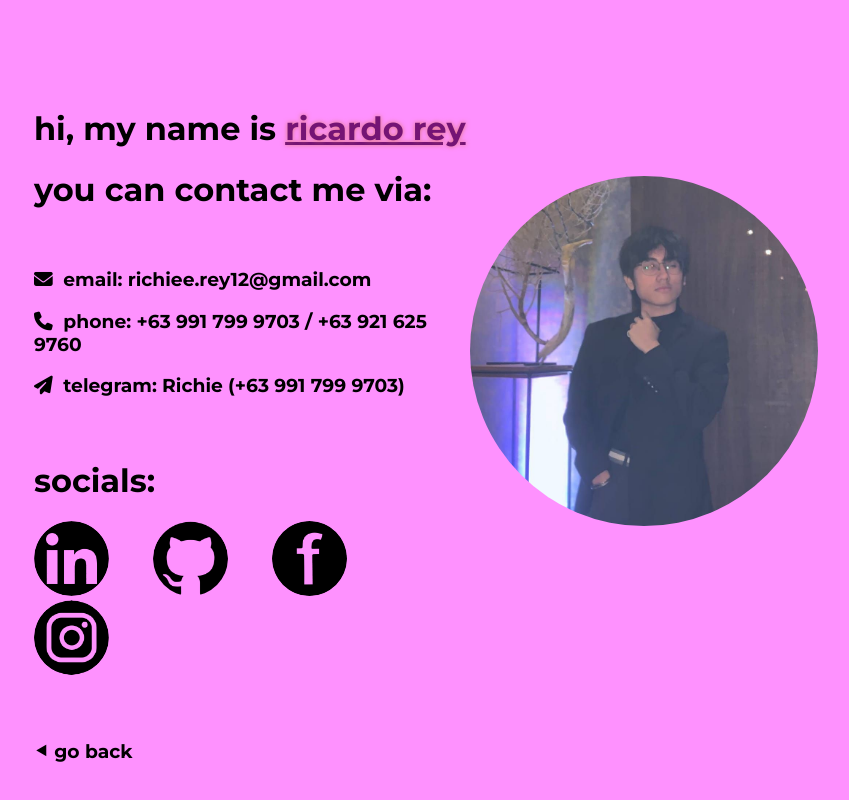
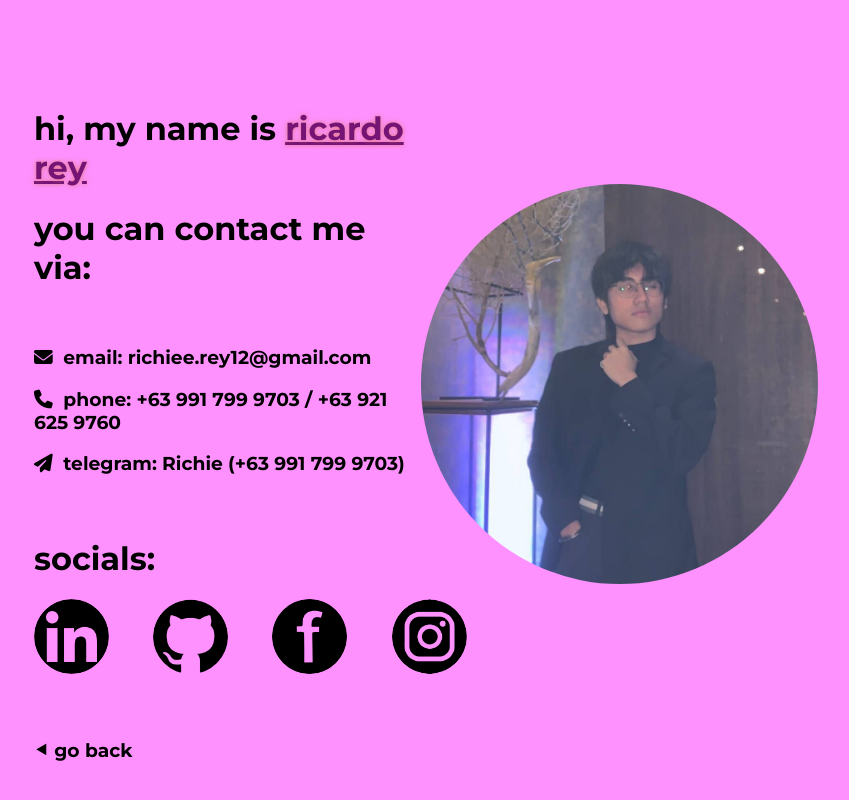
Before and after one commit to hanyashi/REY-Portfolio, a plain HTML site: page contact.html in a window 1280 px wide. Shown: the whole page, without its empty margins (214-1063 px from the left). Drawn offline with Linux system fonts and the light colour scheme.

Commit message:
Update style.css

```diff
--- a/assets/style.css
+++ b/assets/style.css
@@ -203,6 +203,12 @@ transform: scaleX(1);
     animation-delay: 20s;
   }
 
+  @media screen and (max-width: 850px) {
+      .pic-ctn {
+          display: none;
+      }
+  }
+
   @media screen and (max-width: 1100px) {
     .face {
       display: none;
@@ -214,6 +220,13 @@ transform: scaleX(1);
       height: 350px !important;
       margin-top: 5.5rem !important;
     }
+  }
+
+  @media screen and (max-width: 1520px) {
+      .face {
+          height: 400px !important;
+          margin-top: 6rem !important;
+      }
   }
 
   @media screen and (max-width: 1750px) {
```
